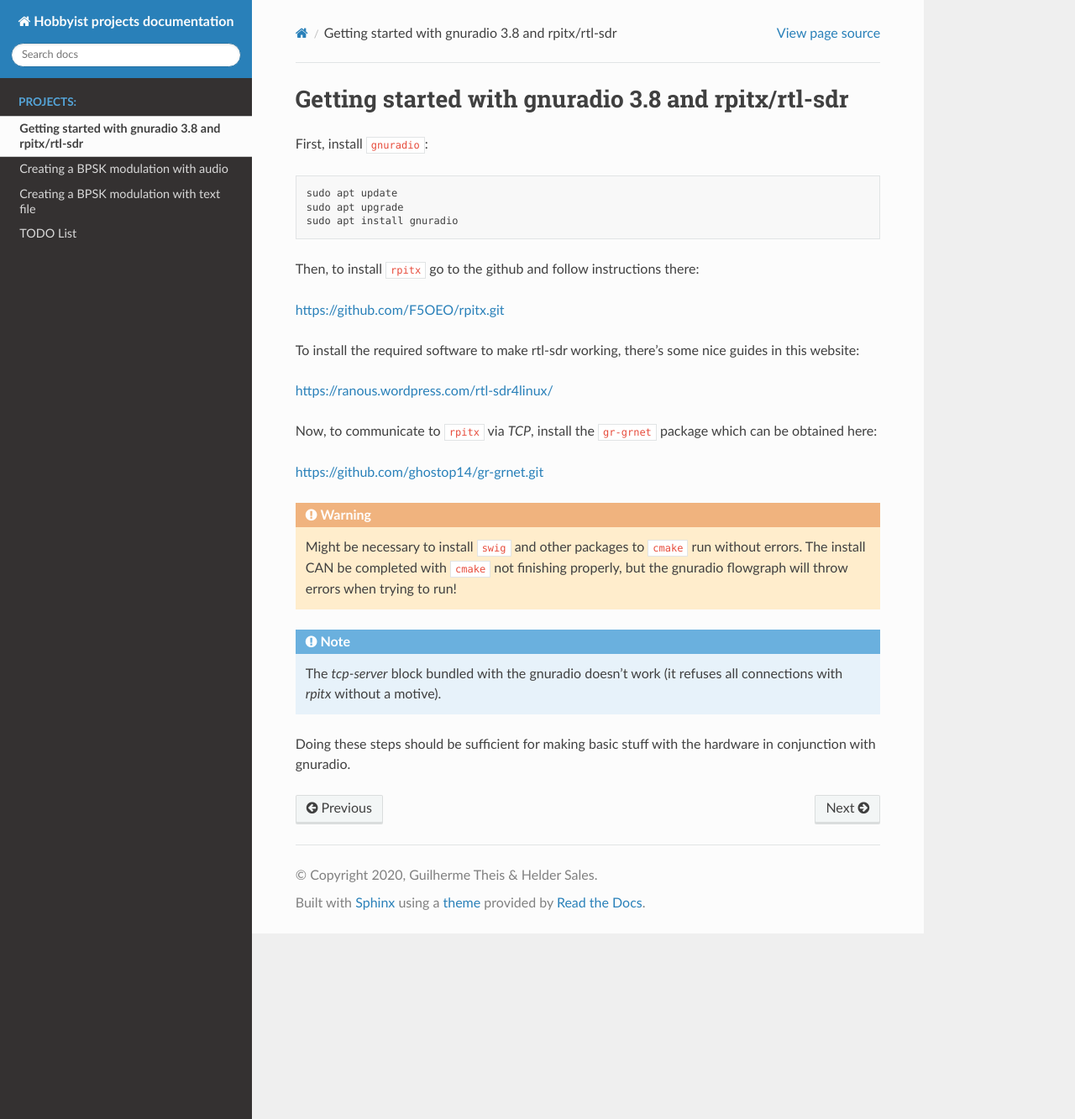
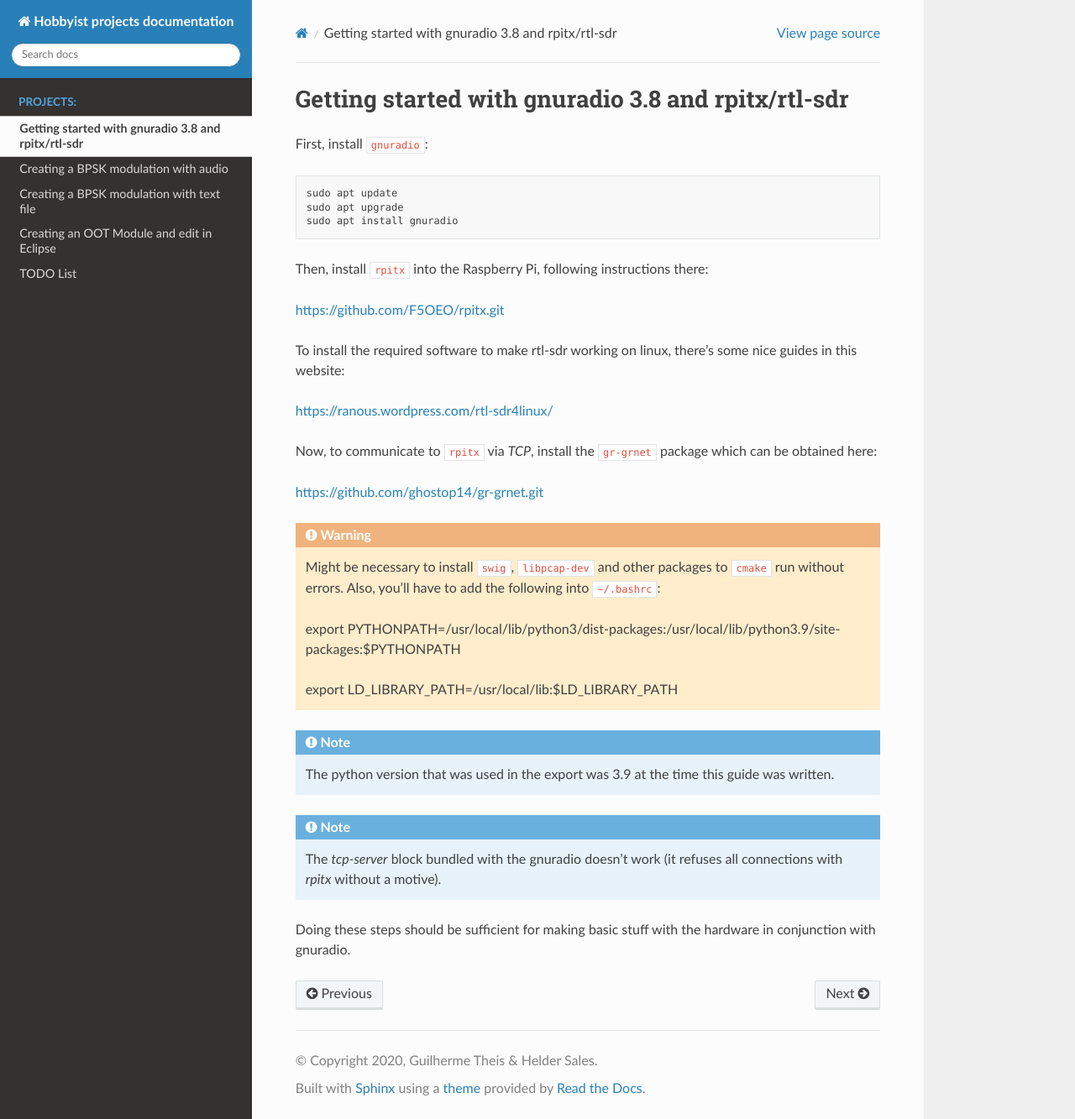
Before and after one commit to guilhermetheis/documentationSeries, a Sphinx documentation site: the page built from docs/source/documentation.rst, in a window 1280 px wide and 1333 px high. Shown: the whole window at 84% size. Built offline with Sphinx 7.4.7 and the Read the Docs theme 2.0.0, drawn with Linux system fonts in a browser that asks for light colours.

```diff
--- a/docs/source/bpsk-text.rst
+++ b/docs/source/bpsk-text.rst
@@ -152,7 +152,7 @@
      - Details
    * - ``Name``
      - string
-     - ""
+     - "__"
    * - ``Input Type``
      - enum
      - float
--- a/docs/source/documentation.rst
+++ b/docs/source/documentation.rst
@@ -9,11 +9,11 @@
         sudo apt upgrade
         sudo apt install gnuradio
 
-Then, to install ``rpitx`` go to the github and follow instructions there:
+Then, install ``rpitx`` into the Raspberry Pi, following instructions there:
 
 https://github.com/F5OEO/rpitx.git
 
-To install the required software to make rtl-sdr working, there's some nice guides in this website:
+To install the required software to make rtl-sdr working on linux, there's some nice guides in this website:
 
 https://ranous.wordpress.com/rtl-sdr4linux/
 
@@ -23,7 +23,16 @@
 
 .. warning::
 
-        Might be necessary to install ``swig`` and other packages to ``cmake`` run without errors. The install CAN be completed with ``cmake`` not finishing properly, but the gnuradio flowgraph will throw errors when trying to run!
+        Might be necessary to install ``swig``, ``libpcap-dev`` and other packages to ``cmake`` run without errors. Also, you'll have
+        to add the following into ``~/.bashrc``:
+
+        export PYTHONPATH=/usr/local/lib/python3/dist-packages:/usr/local/lib/python3.9/site-packages:$PYTHONPATH
+
+        export LD_LIBRARY_PATH=/usr/local/lib:$LD_LIBRARY_PATH
+
+.. note::
+
+        The python version that was used in the export was 3.9 at the time this guide was written.
 
 .. note::
 
--- a/docs/source/index.rst
+++ b/docs/source/index.rst
@@ -15,6 +15,7 @@
    documentation.rst
    bpsk-wav.rst
    bpsk-text.rst
+   oot-modules.rst
    todo-list.rst
 
 Indices and tables
```
Also changed, not shown: docs/source/bpsk-wav.rst (+4 -4 lines), docs/source/conf.py (+9 -8 lines), docs/source/oot-modules.rst (added, +77 -0 lines), docs/source/todo-list.rst (+1 -9 lines).
